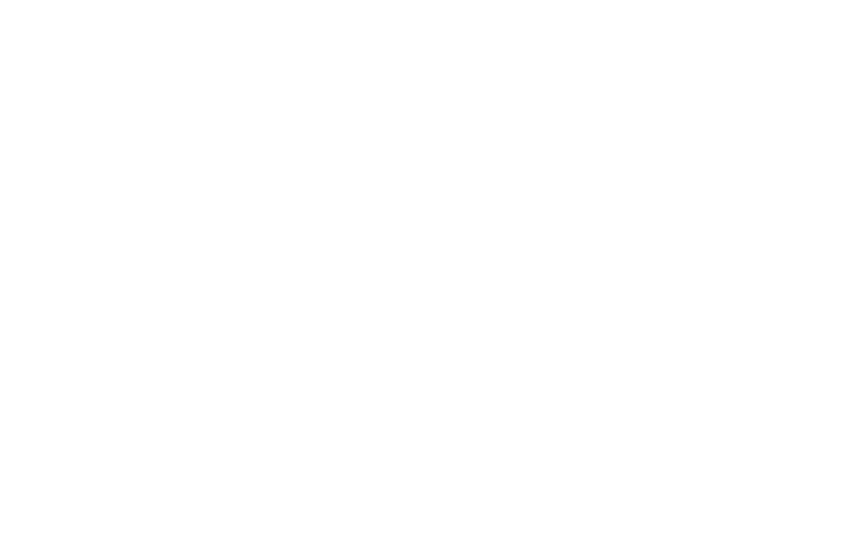
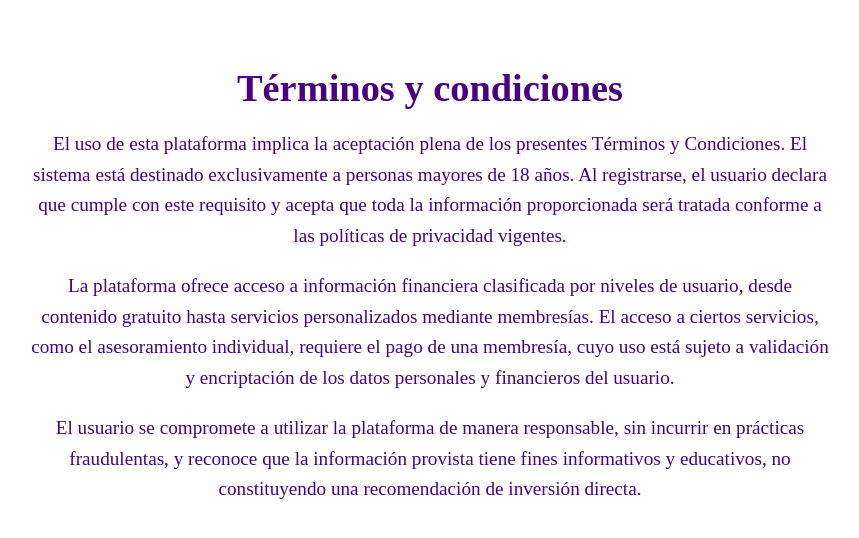
Before and after one commit to matias-mendez16/Integracion-FRONTEND, a React (Vite) app: page /terminos-y-condiciones in a window 1280 px wide. Before the commit this address had no page. Shown: the top 538 px of the page, without its empty margins (210-1069 px from the left). Built offline with nearby package versions, Linux system fonts and the light colour scheme.

Commit message:
Creacion de Términos y Condiciones

```diff
--- a/src/App.tsx
+++ b/src/App.tsx
@@ -1,7 +1,6 @@
 import './App.css'
 import { BrowserRouter, Routes, Route } from 'react-router-dom'
-
-import { FAQ } from './components/FAQ'
+import { TerminosYCondiciones } from './components/TerminosYCondiciones'
 
 
 function App() {
@@ -9,9 +8,9 @@
     <BrowserRouter>
 
       <Routes>
-        <Route path="/faq" element={<FAQ />} />
+        <Route path="/terminos-y-condiciones" element={<TerminosYCondiciones />} />
+
       </Routes>
-
     </BrowserRouter>
   )
 }
--- a/src/components/FAQ.tsx
+++ /dev/null
@@ -1,16 +0,0 @@
-import styles from '../styles/FAQ.module.css'
-
-export function FAQ() {
-    return (
-        <div className={styles.container}>
-            <h1>Preguntas frecuentes</h1>
-            <h2>Sobre la plataforma</h2>
-            <h3>¿Qué es Liberty Finance?</h3>
-            <p>Es una plataforma web educativa y de inversión que te permite conocer, comparar y acceder a instrumentos financieros tradicionales y no tradicionales. Nuestro objetivo es ayudarte a tomar decisiones informadas para alcanzar tu libertad financiera.</p>
-            <h3>¿Es necesario registrarse para usar la plataforma?</h3>
-            <p>No. Podés navegar como usuario invitado y acceder a información básica sobre rendimientos y riesgos de distintos instrumentos. Sin embargo, al registrarte podrás acceder a funcionalidades adicionales como el test de inversor, el carrito de inversiones y los cursos especializados.</p>
-            <h3>¿Tiene algún costo usar Liberty Finance?</h3>
-            <p>El acceso básico es gratuito. Existen distintos niveles de membresía (Premium y Asesoramiento Personalizado) que habilitan contenido y servicios exclusivos.</p>
-        </div>
-    )
-}
--- /dev/null
+++ b/src/components/TerminosYCondiciones.tsx
@@ -0,0 +1,12 @@
+import styles from '../styles/TerminosYCondiciones.module.css'
+
+export function TerminosYCondiciones() {
+  return (
+    <div className={styles.container}>
+      <h1>Términos y condiciones</h1>
+      <p>El uso de esta plataforma implica la aceptación plena de los presentes Términos y Condiciones. El sistema está destinado exclusivamente a personas mayores de 18 años. Al registrarse, el usuario declara que cumple con este requisito y acepta que toda la información proporcionada será tratada conforme a las políticas de privacidad vigentes.</p>
+      <p>La plataforma ofrece acceso a información financiera clasificada por niveles de usuario, desde contenido gratuito hasta servicios personalizados mediante membresías. El acceso a ciertos servicios, como el asesoramiento individual, requiere el pago de una membresía, cuyo uso está sujeto a validación y encriptación de los datos personales y financieros del usuario.</p>
+      <p>El usuario se compromete a utilizar la plataforma de manera responsable, sin incurrir en prácticas fraudulentas, y reconoce que la información provista tiene fines informativos y educativos, no constituyendo una recomendación de inversión directa.</p>
+    </div>
+  )
+}
```
Also changed, not shown: src/styles/TerminosYCondiciones.module.css (renamed from src/styles/FAQ.module.css).
